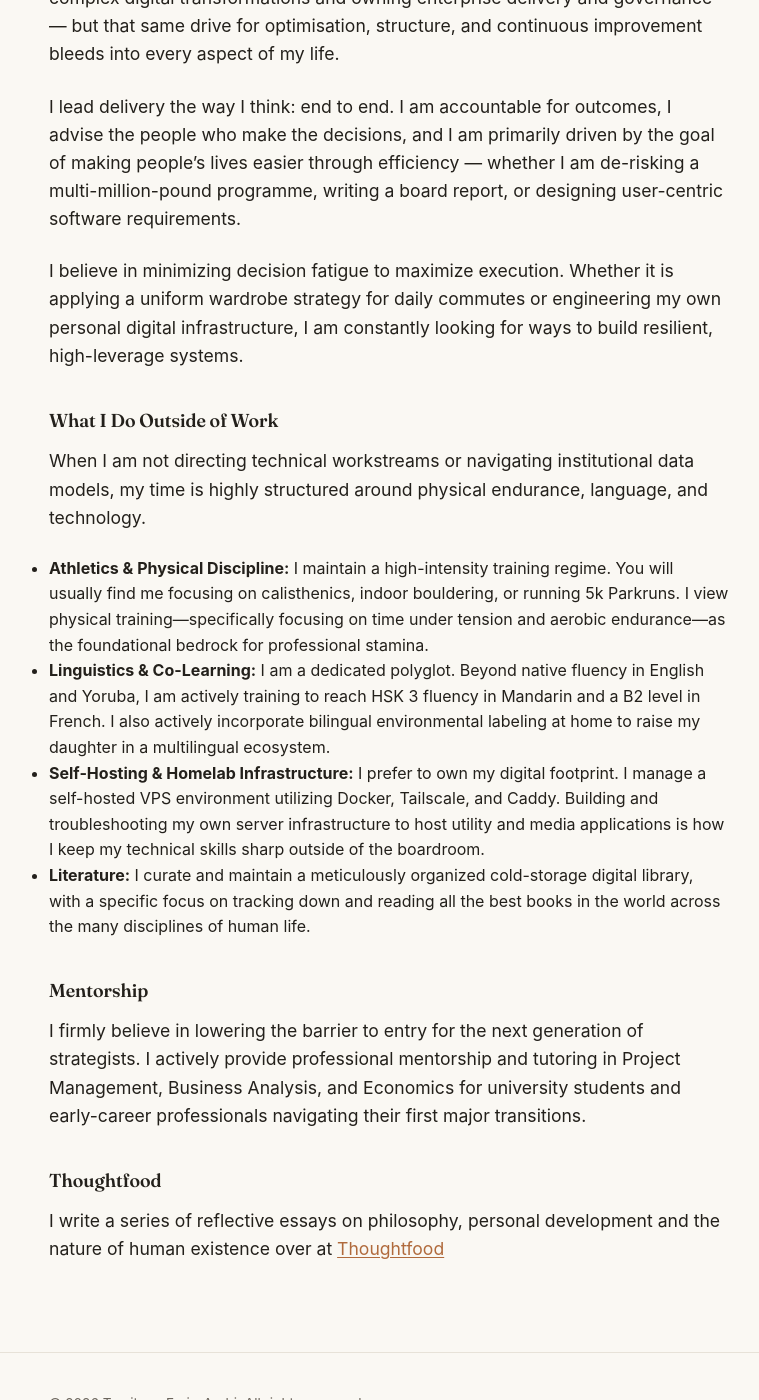
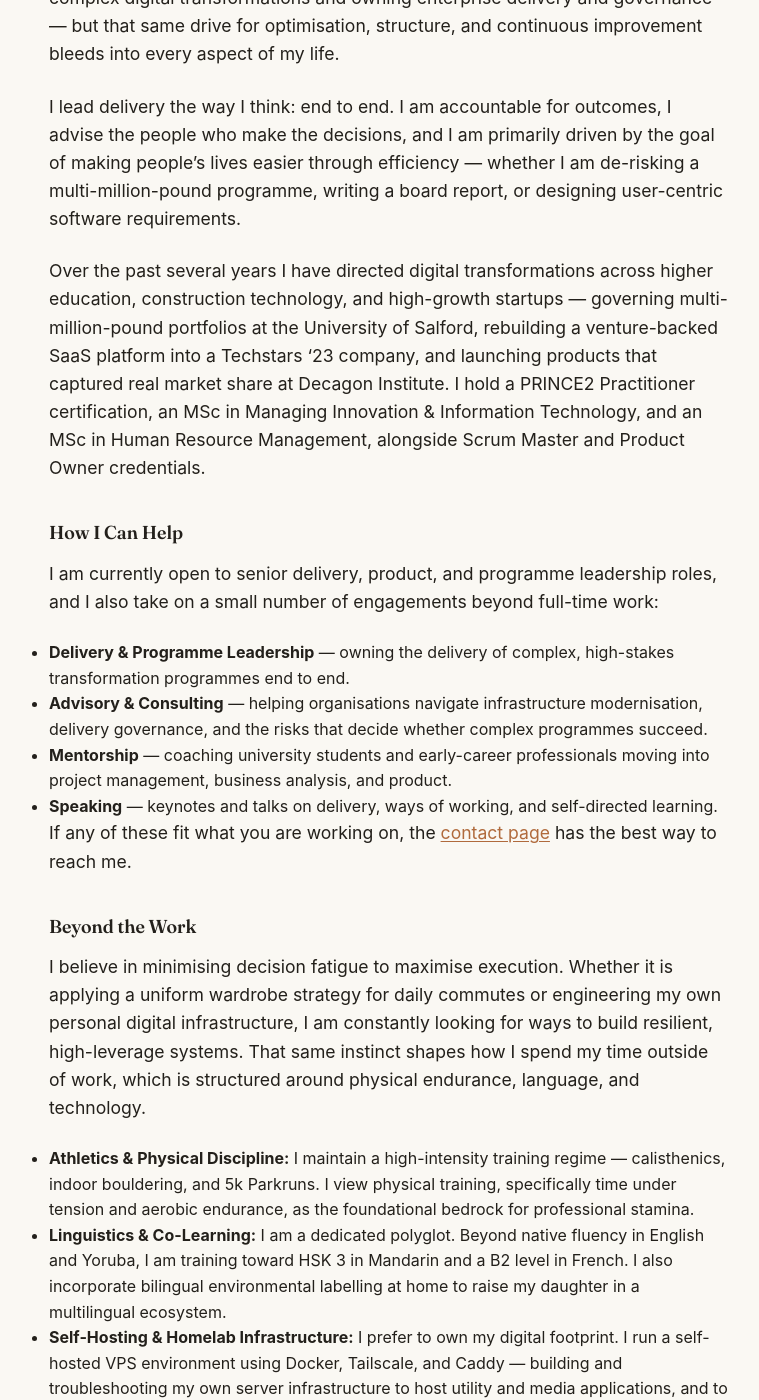
Before and after one commit to topearebi/topearebi-portfolio, a Jekyll site: the page built from about.md, in a window 1280 px wide and 1400 px high, scrolled down 494 px. Shown: the whole window, without its empty margins (191-950 px from the left). Built offline with Jekyll 4.4.1, drawn with Linux system fonts in a browser that asks for light colours; some of the changed text lies outside the part shown.

Commit message:
Add files via upload

```diff
--- a/about.md
+++ b/about.md
@@ -9,20 +9,32 @@ At my core, I am a problem chaser. I have always pursued hard problems rather th
 
 I lead delivery the way I think: end to end. I am accountable for outcomes, I advise the people who make the decisions, and I am primarily driven by the goal of making people's lives easier through efficiency — whether I am de-risking a multi-million-pound programme, writing a board report, or designing user-centric software requirements.
 
-I believe in minimizing decision fatigue to maximize execution. Whether it is applying a uniform wardrobe strategy for daily commutes or engineering my own personal digital infrastructure, I am constantly looking for ways to build resilient, high-leverage systems.
+Over the past several years I have directed digital transformations across higher education, construction technology, and high-growth startups — governing multi-million-pound portfolios at the University of Salford, rebuilding a venture-backed SaaS platform into a Techstars '23 company, and launching products that captured real market share at Decagon Institute. I hold a PRINCE2 Practitioner certification, an MSc in Managing Innovation & Information Technology, and an MSc in Human Resource Management, alongside Scrum Master and Product Owner credentials.
 
-### What I Do Outside of Work
+### How I Can Help
 
-When I am not directing technical workstreams or navigating institutional data models, my time is highly structured around physical endurance, language, and technology.
+I am currently open to senior delivery, product, and programme leadership roles, and I also take on a small number of engagements beyond full-time work:
 
-* **Athletics & Physical Discipline:** I maintain a high-intensity training regime. You will usually find me focusing on calisthenics, indoor bouldering, or running 5k Parkruns. I view physical training—specifically focusing on time under tension and aerobic endurance—as the foundational bedrock for professional stamina.
-* **Linguistics & Co-Learning:** I am a dedicated polyglot. Beyond native fluency in English and Yoruba, I am actively training to reach HSK 3 fluency in Mandarin and a B2 level in French. I also actively incorporate bilingual environmental labeling at home to raise my daughter in a multilingual ecosystem.
-* **Self-Hosting & Homelab Infrastructure:** I prefer to own my digital footprint. I manage a self-hosted VPS environment utilizing Docker, Tailscale, and Caddy. Building and troubleshooting my own server infrastructure to host utility and media applications is how I keep my technical skills sharp outside of the boardroom.
-* **Literature:** I curate and maintain a meticulously organized cold-storage digital library, with a specific focus on tracking down and reading all the best books in the world across the many disciplines of human life.
+* **Delivery & Programme Leadership** — owning the delivery of complex, high-stakes transformation programmes end to end.
+* **Advisory & Consulting** — helping organisations navigate infrastructure modernisation, delivery governance, and the risks that decide whether complex programmes succeed.
+* **Mentorship** — coaching university students and early-career professionals moving into project management, business analysis, and product.
+* **Speaking** — keynotes and talks on delivery, ways of working, and self-directed learning.
+
+If any of these fit what you are working on, the [contact page](/contact/) has the best way to reach me.
+
+### Beyond the Work
+
+I believe in minimising decision fatigue to maximise execution. Whether it is applying a uniform wardrobe strategy for daily commutes or engineering my own personal digital infrastructure, I am constantly looking for ways to build resilient, high-leverage systems. That same instinct shapes how I spend my time outside of work, which is structured around physical endurance, language, and technology.
+
+* **Athletics & Physical Discipline:** I maintain a high-intensity training regime — calisthenics, indoor bouldering, and 5k Parkruns. I view physical training, specifically time under tension and aerobic endurance, as the foundational bedrock for professional stamina.
+* **Linguistics & Co-Learning:** I am a dedicated polyglot. Beyond native fluency in English and Yoruba, I am training toward HSK 3 in Mandarin and a B2 level in French. I also incorporate bilingual environmental labelling at home to raise my daughter in a multilingual ecosystem.
+* **Self-Hosting & Homelab Infrastructure:** I prefer to own my digital footprint. I run a self-hosted VPS environment using Docker, Tailscale, and Caddy — building and troubleshooting my own server infrastructure to host utility and media applications, and to keep my technical skills sharp outside of the boardroom.
+* **Literature:** I curate a meticulously organised cold-storage digital library, focused on tracking down and reading the best books in the world across the many disciplines of human life.
 
 ### Mentorship
 
 I firmly believe in lowering the barrier to entry for the next generation of strategists. I actively provide professional mentorship and tutoring in Project Management, Business Analysis, and Economics for university students and early-career professionals navigating their first major transitions.
 
 ### Thoughtfood
-I write a series of reflective essays on philosophy, personal development and the nature of human existence over at <a href="https://thoughtfood.substack.com/" target="_blank" rel="noopener">Thoughtfood</a>
+
+I write a series of reflective essays on philosophy, personal development, and the nature of human existence over at <a href="https://thoughtfood.substack.com/" target="_blank" rel="noopener">Thoughtfood</a>.
```
Also changed, not shown: contact.md (+10 -13 lines).
